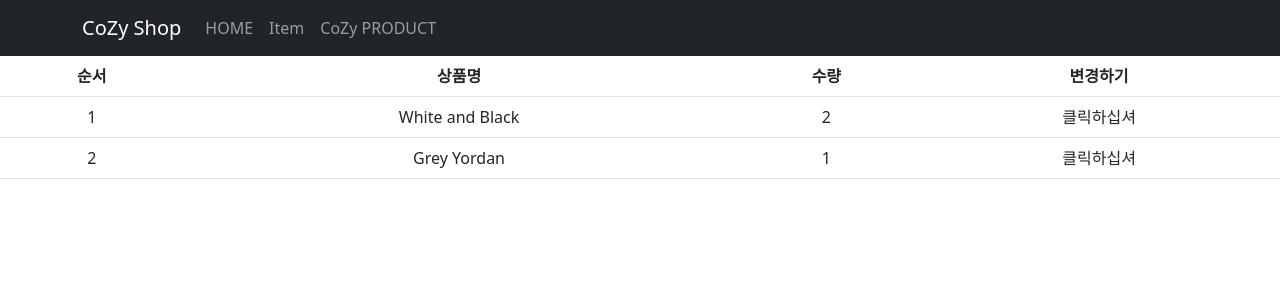
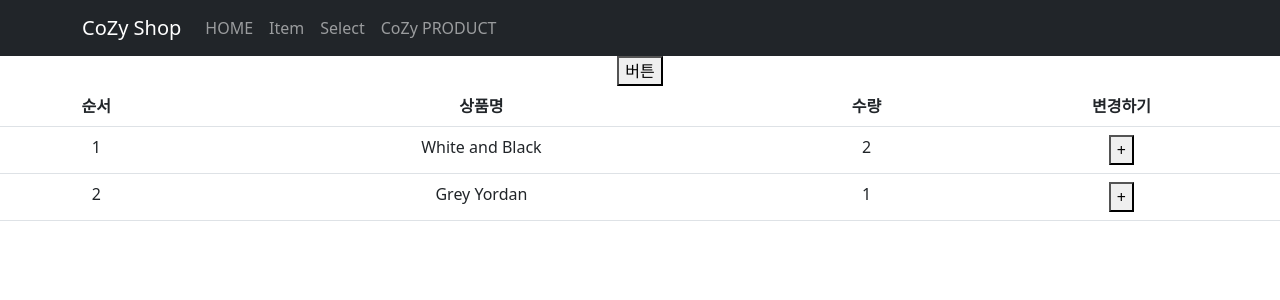
Before and after one commit to tmdghks8642/coddingapple-React-shop-project, a React (Create React App) app: page /select in a window 1280 px wide. Shown: the top 300 px of the page. Built offline with nearby package versions, Linux system fonts and the light colour scheme.

Commit message:
store 에 있는 상태를 변경해보기

```diff
--- a/src/App.js
+++ b/src/App.js
@@ -25,6 +25,7 @@ function App() {
           <Nav className="me-auto">
             <Nav.Link onClick={()=>{navigate('/')}}>HOME</Nav.Link>
             <Nav.Link onClick={()=>{navigate('/item/0');}} >Item </Nav.Link>
+            <Nav.Link onClick={()=>{navigate('/select');}} >Select </Nav.Link>
             <Nav.Link href="#CoZy_PRODUCT">CoZy PRODUCT</Nav.Link>
           </Nav>
         </Container>
@@ -35,10 +36,14 @@ function App() {
 
 
       <Routes>
-      <Route path='/' element={<Main items={items} count={count} setCount={setCount} loding={loding} setLoding={setLoding} setitems={setitems}/>}/>
+      <Route path='/' element={<Main items={items} count={count}
+      setCount={setCount} loding={loding} setLoding={setLoding} setitems={setitems}/>}/>
       <Route path='/item/:id' element={<Item items={items} />}/>
+      <Route path='/select' element={<Select/>}/>
       {/* 404 페이지 만드는법!  */}
       <Route path='*' element={<div>404 ! </div>}/>
+
+
             {/* Nested Routes 로 작성 시   */}
           {/* <Route path='/event' element={<Event/>}>
               <Route path='one' element={<div> 첫 주문시 양배추즙 서비스</div>}/>
--- a/src/pages/Item.js
+++ b/src/pages/Item.js
@@ -2,6 +2,8 @@ import { useParams } from "react-router-dom";
 import styled from "styled-components";
 import { useEffect, useState } from "react";
 import { Nav } from "react-bootstrap";
+import { useDispatch, useSelector } from "react-redux";
+import {newItem} from '../store'
 
 // styled component
 let YellowBtn = styled.button`
@@ -13,6 +15,14 @@ padding: 10px;
 // 컴포넌트
 function Item({items}) {
 
+  // 리덕스를 사용함에 있어 유즈디스패치는 다리역할! 옮겨주는 것 상태를
+let dispatch = useDispatch();
+
+// 유즈셀렉터는 store 에 있는 상태를 가져올 때 사용하는 것 (현재 이 페이지에선 사용할 일 없음!)
+let state = useSelector((state)=>state)
+let cartitems  = state.cartitems
+
+// 유즈 파람스는 URL의 params items/0  /뒤에오는 문자,숫자를 가져올 수 있다
 let {id} = useParams();
 let [discount, setdiscount] = useState(true)
 let [iptValue, setiptValue] = useState('')
@@ -44,7 +54,7 @@ useEffect(()=>{
   }, [])
 
 // id가 동일한 것 탐색 이러면 정렬 시에도 id 가 동일한 것만 찾음
-let num = items.filter(el=> el.id === Number(id))
+let num = items.filter(el=> el.id === Number(id))[0]
 
 
 
@@ -54,6 +64,7 @@ return (
 
 <div className="container">
 
+ {/* 구매욕구 증가시키기 */}
   {
     discount ?  <div className="alert alert-warning">  2초 이내 구매시 할인 </div>: null
   }
@@ -69,10 +80,20 @@ return (
       <img src={`/image/IMG_${id}.jpeg`} width="70%" style={{borderRadius:'20px', marginTop:'10px'}}/>
     </div>
     <div className="col-md-6">
-      <h4 className="pt-5">{num[0].title}</h4>
-      <p>{num[0].content}</p>
-      <p>{num[0].price}원</p>
-      <button className="btn btn-danger">주문하기</button>
+      <h4 className="pt-5">{num.title}</h4>
+      <p>{num.content}</p>
+      <p>{num.price}원</p>
+      <button className="btn btn-danger"
+      onClick={()=>{
+        let plusItem = {
+          id : num.id+3,
+          name : num.title,
+           count : 1};
+
+         dispatch(newItem(plusItem))
+      }}
+
+      >주문하기</button>
     </div>
   </div>
 </div>
--- a/src/pages/Select.js
+++ b/src/pages/Select.js
@@ -1,15 +1,19 @@
 
 import { Table } from "react-bootstrap"
-import { useSelector } from "react-redux";
+import { useDispatch, useSelector } from "react-redux";
+import { newCount } from "../store";
+
+function Select (){
+let dispatch = useDispatch();
+let state = useSelector((state)=>{return state})
 
 
-function Select (){
-
-let cartitems = useSelector((state)=>{return state.cartitems})
-
-console.log(cartitems)
 return (
 <div>
+  <button onClick={()=>{
+    console.log(state)
+  }}>버튼</button>
+
 <Table>
   <thead>
     <tr>
@@ -19,19 +23,25 @@ return (
       <th>변경하기</th>
     </tr>
   </thead>
+  <tbody >
+    {/* Redux 를 이용해 상태를 store 에 저장하고 가져다 쓰기 */}
   {
-   cartitems.map((el,idx)=>(
-      <tbody key={el.id}>
-    <tr>
+   state.cartitems.map((element,idx)=>(
+    <tr key={element.id}>
       <td>{idx+1}</td>
-      <td>{el.name}</td>
-      <td>{el.count}</td>
-      <td>클릭하십셔</td>
+      <td>{element.name}</td>
+      <td>{element.count}</td>
+      <td>  <button onClick={(e)=>{
+    // Redux 를 이용해 상태를 변경하는 함수 만들고 클릭시 상태 변경함수 호출해서 상태 변경하기
+      let newArr = state.cartitems.filter(el => el.id === element.id)[0]
+          dispatch(newCount(newArr))
+      }}>+</button></td>
+
     </tr>
-  </tbody>
 
-   ))
-  }
+))
+}
+</tbody>
 
 </Table>
 
--- a/src/store.js
+++ b/src/store.js
@@ -5,10 +5,25 @@ let cartitems = createSlice({
     name : 'cartitems' ,
     initialState : [
         {id : 0, name : 'White and Black', count : 2},
-        {id : 2, name : 'Grey Yordan', count : 1}
-      ]
+        {id : 1, name : 'Grey Yordan', count : 1},
+      ],
+      reducers: {
+        newCount(state,action){
+            let pick = state.filter(el => el.name === action.payload.name)[0]
+            pick.count+=1;
+        },
+
+        newItem (state, action){
+         return  [...state, action.payload]
+        }
+      }
 })
 
+
+
+
+
+export let {newCount, newItem} = cartitems.actions
 
 export default configureStore({
     reducer: {
```
